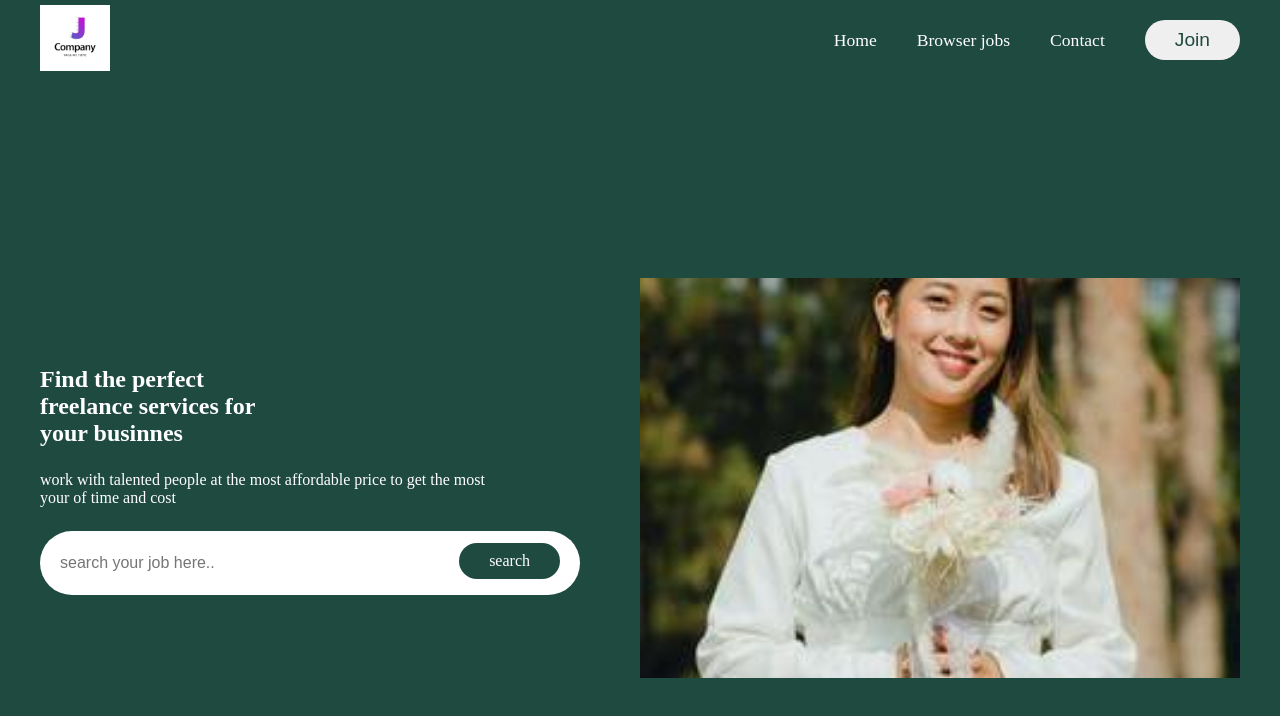
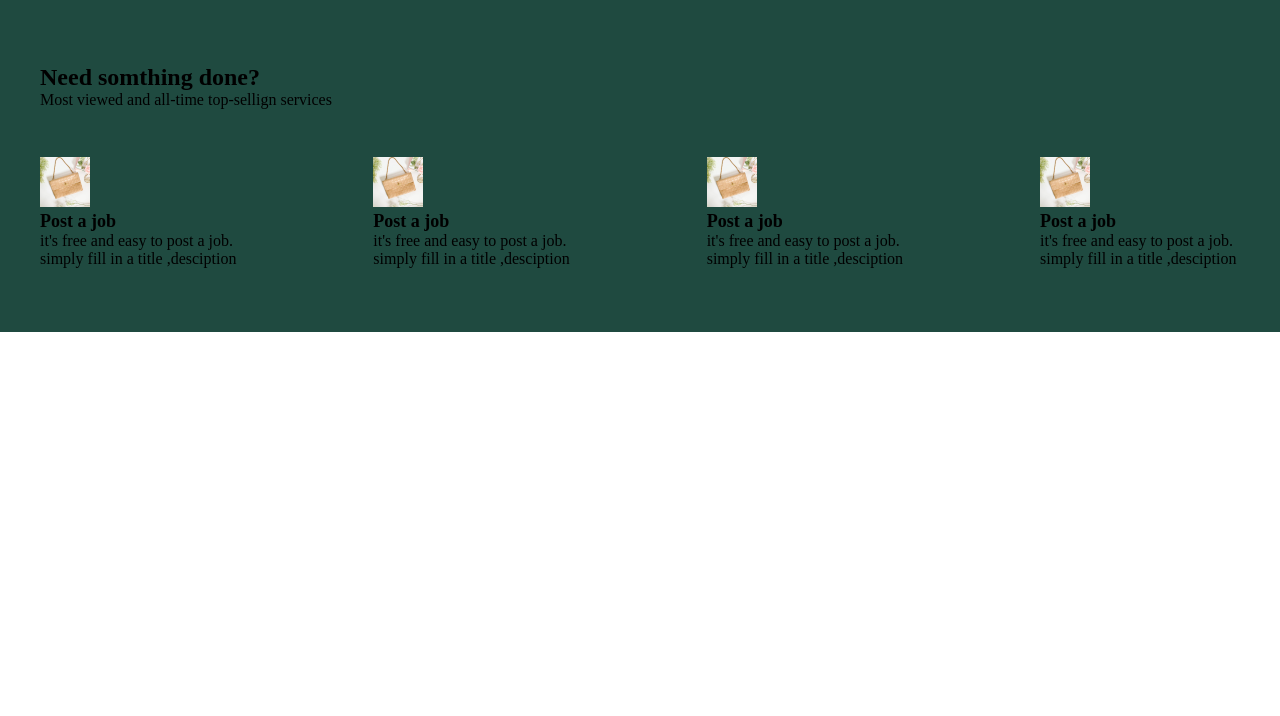
Before and after one commit to irakeshbind/Job-portal-website, a plain HTML site: page index.html in a window 1280 px wide. Drawn offline with nearby package versions, Linux system fonts and the light colour scheme; files whose address does not match are found by name.

Commit message:
Feature section is complete

```diff
--- a/index.css
+++ b/index.css
@@ -9,7 +9,9 @@ header{
     position: fixed;
     top: 0;
     right: 0;
+
     width: 100%;
+
     z-index: 999;
 }
 #menu li a{
@@ -108,7 +110,29 @@ header{
   width: 100%;
   object-fit: cover;
 }
-
+#sec-space{
+  padding: 4rem 0;
+}
+.fe-box img{
+  width: 50px;
+  margin-top: 3rem ;
+}
+.fe-box{
+  display: flex ;
+  justify-content: space-between;
+  align-items: center;
+  flex-wrap: wrap;
+}
+.fe-box div{
+  width: 200px;
+}
+.fe-box h3{
+  font-size: 18px;
+}
+.fe-box p{
+  font-size: 16px;
+  padding: 12x;
+}
 @media (max-width:699px){
       #menu{
         display: block;
@@ -145,6 +169,21 @@ header{
         background-color: #1f4a40;
         color: white;
       }
+      /* .hero-box{
+        flex-direction: column-reverse;
+        justify-content: center;
+        height: auto;
+        align-items: start;
+        padding: 8px 0;
+      }
+      .h-left{
+        width: 100%;
+      }
+      .h-right{
+        display: none;
+      } */
 
-
+.fe-box div{
+  width: 40%;
 }
+}
--- a/index.html
+++ b/index.html
@@ -8,12 +8,16 @@
       href="https://unpkg.com/boxicons@2.1.4/css/boxicons.min.css"
       rel="stylesheet"
     />
+     <script src="toggle.js"></script>
     <title>Document</title>
   </header>
   <body>
-    <!-- header section -->
+
+
+
     <header>
-      <div id="navbar" class="obj-width">
+      <!--navbar section-->
+      <!-- <div id="navbar" class="obj-width">
         <a href="">
           <img
             class="logo"
@@ -27,10 +31,10 @@
           <button id="w-btn">Join</button>
         </ul>
         <i id="bar" class="bx bx-menu"></i>
-      </div>
+      </div> -->
 
     <!-- hero section -->
-    <div class="hero">
+    <!-- <div class="hero">
       <div class="hero-box obj-width">
         <div class="h-left">
           <h2>Find the perfect<br> freelance services for<br> your businnes</h2>
@@ -47,8 +51,42 @@
           <img src="images/im14.jpg" alt="">
         </div>
       </div>
+    </div> -->
+
+    <!-- feature section -->
+    <div class="features  obj-width" id="sec-space">
+      <h2>Need somthing  done?</h2>
+      <p>Most viewed and all-time  top-sellign  services</p>
+
+      <div class="fe-box obj-width">
+        <div>
+          <img src="/home/rakesh/Documents/front-end/jstack/images/pp.jpeg" alt="">
+          <h3>Post a job</h3>
+          <p>it's free and easy  to post a job. simply fill in a title ,desciption</p>
+        </div>
+
+        <div>
+          <img src="/home/rakesh/Documents/front-end/jstack/images/pp.jpeg" alt="">
+          <h3>Post a job</h3>
+          <p>it's free and easy  to post a job. simply fill in a title ,desciption</p>
+        </div>
+
+        <div>
+          <img src="/home/rakesh/Documents/front-end/jstack/images/pp.jpeg" alt="">
+          <h3>Post a job</h3>
+          <p>it's free and easy  to post a job. simply fill in a title ,desciption</p>
+        </div>
+
+        <div>
+          <img src="/home/rakesh/Documents/front-end/jstack/images/pp.jpeg" alt="">
+          <h3>Post a job</h3>
+          <p>it's free and easy  to post a job. simply fill in a title ,desciption</p>
+        </div>
+
+
+      </div>
     </div>
-    <script src="toggle.js"></script>
-  </header>
+
+
   </body>
 </html>
```
Also changed, not shown: images/pp.jpeg (added).
